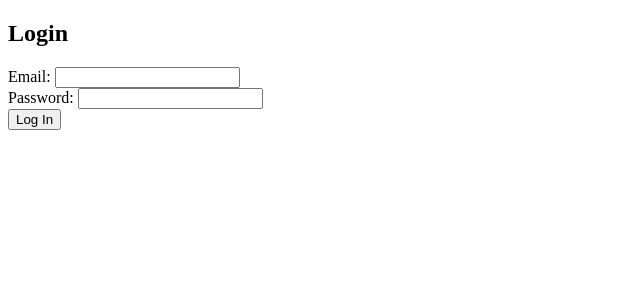
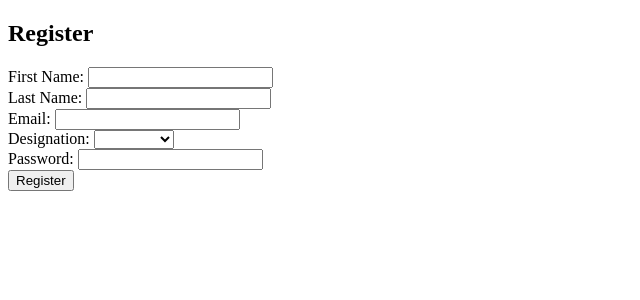
Before and after one commit to samiya-kazi/tea-please, an Angular app in the folder client/: page / in a window 1280 px wide. Shown: the top 300 px of the page, without its empty margins (0-640 px from the left). Built offline with nearby package versions, Linux system fonts and the light colour scheme.

Commit message:
added registration

```diff
--- a/client/src/app/app.component.html
+++ b/client/src/app/app.component.html
@@ -1 +1 @@
-<app-login></app-login>
+<app-registration></app-registration>
--- a/client/src/app/pages/registration/registration.component.html
+++ b/client/src/app/pages/registration/registration.component.html
@@ -1 +1,38 @@
-<p>registration works!</p>
+<form [formGroup]="registerForm" (submit)="handleSubmit()">
+  <h2>Register</h2>
+  <div>
+    <label for="firstName">First Name: </label>
+    <input name="firstName" formControlName="firstName"/>
+  </div>
+
+  <div>
+    <label for="lastName">Last Name: </label>
+    <input name="lastName" formControlName="lastName"/>
+  </div>
+
+  <div>
+    <label for="email">Email: </label>
+    <input name="email" formControlName="email"/>
+  </div>
+
+  <div>
+    <label for="designation-select">Designation: </label>
+    <select
+      name="designation-select"
+      class="custom-select"
+      formControlName="designation"
+      >
+      <option value="intern">Intern</option>
+      <option value="executive">Executive</option>
+      <option value="director">Director</option>
+    </select>
+  </div>
+
+  <div>
+    <label type="password" for="password">Password: </label>
+    <input name="password" formControlName="password"/>
+  </div>
+
+  <button>Register</button>
+  <div class="error-message">{{errorMessage}}</div>
+</form>
--- a/client/src/app/pages/registration/registration.component.ts
+++ b/client/src/app/pages/registration/registration.component.ts
@@ -1,4 +1,6 @@
 import { Component, OnInit } from '@angular/core';
+import { FormBuilder } from '@angular/forms';
+import { ApiClientService } from 'src/app/services/api-client.service';
 
 @Component({
   selector: 'app-registration',
@@ -7,9 +9,39 @@ import { Component, OnInit } from '@angular/core';
 })
 export class RegistrationComponent implements OnInit {
 
-  constructor() { }
+  registerForm = this.fb.group({
+    firstName: '',
+    lastName: '',
+    email: '',
+    password: '',
+    designation: '',
+  })
+
+  errorMessage: string = ''
+
+  constructor(private fb: FormBuilder, private api: ApiClientService) { }
 
   ngOnInit(): void {
   }
 
+  handleSubmit() {
+    console.log(this.registerForm.value);
+    const { firstName, lastName, designation, email, password } = this.registerForm.value;
+    if (firstName && lastName && designation && email && password) {
+      this.api.register(firstName, lastName, designation, email, password).subscribe({
+        next: (res) => {
+          console.log(res);
+          if(res.status === 201 && res.body) {
+            localStorage.setItem('accessToken', JSON.stringify(res.headers.get('Authorization')));
+            localStorage.setItem('user', JSON.stringify(res.body));
+            this.registerForm.reset();
+          }
+        },
+        error: error => {
+          this.errorMessage = error.error;
+        }
+      })
+    }
+  }
+
 }
--- a/client/src/app/services/api-client.service.ts
+++ b/client/src/app/services/api-client.service.ts
@@ -15,4 +15,8 @@ export class ApiClientService {
   login (email: string, password: string) : Observable<HttpResponse<User>> {
     return this.http.post<User>(this.rootUrl + '/login', { email, password }, { observe: 'response' });
   }
+
+  register (firstName: string, lastName: string, designation: string, email: string, password: string) {
+    return this.http.post<User>(this.rootUrl + '/register', { firstName, lastName, designation, email, password }, { observe: 'response' });
+  }
 }
```
